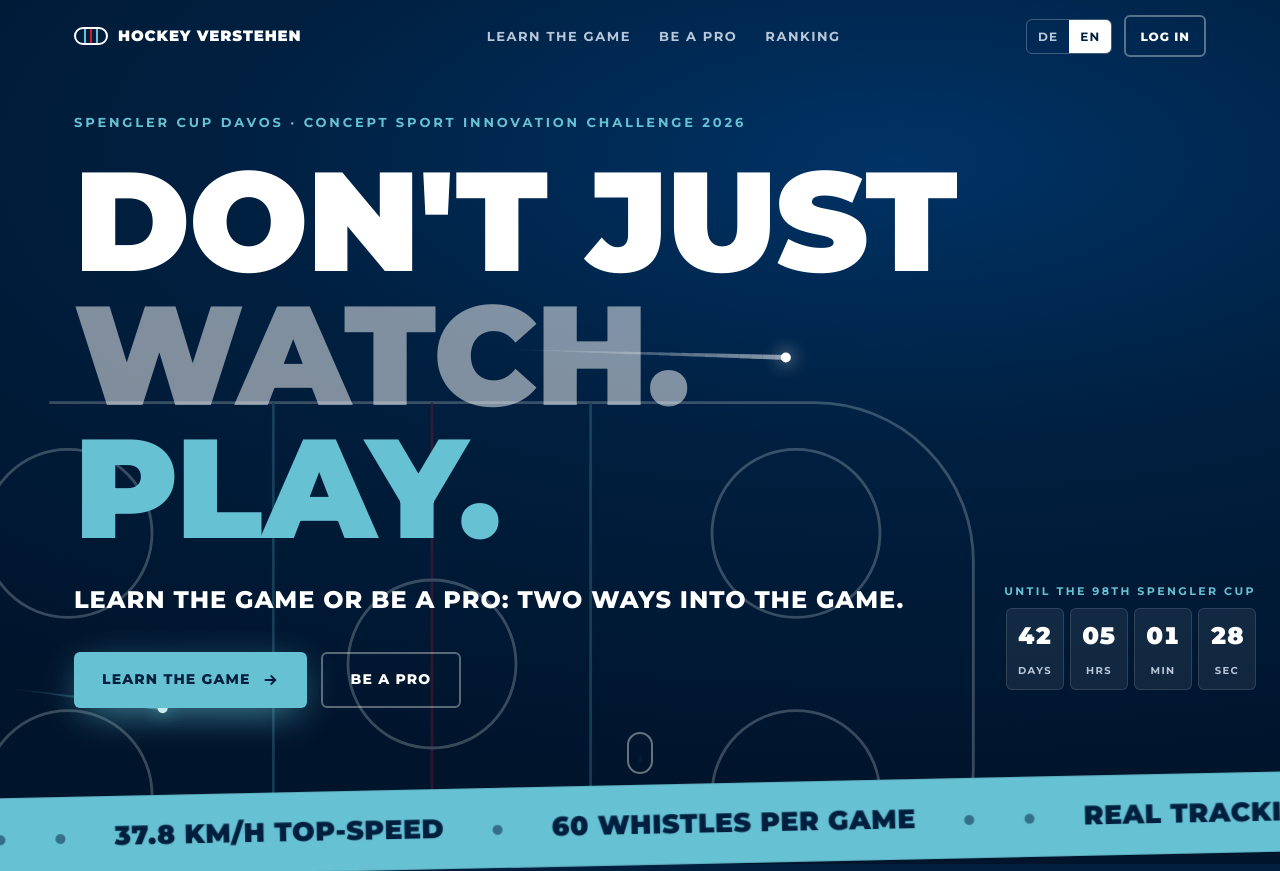
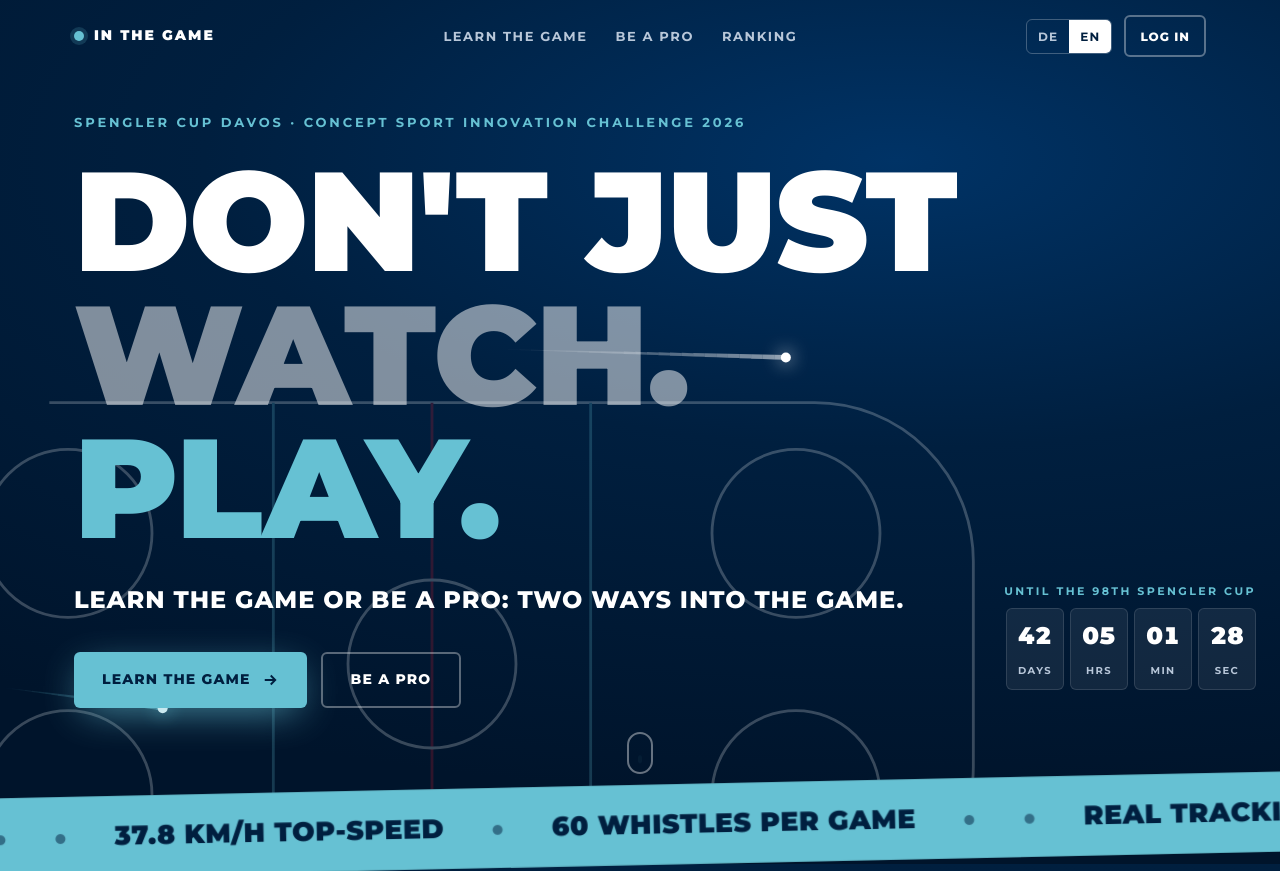
Before and after one commit to Bigfoggin/Ice_Hockey_interactive, a plain HTML site: page website/index.html in a window 1280 px wide. Shown: the top 871 px of the page. Drawn offline with Linux system fonts and the light colour scheme; a script that the page names is missing.

Commit message:
Website: neues Wortlogo «IN THE GAME»
Co-Authored-By: Claude Opus 5.5 <noreply@anthropic.com>

```diff
--- a/website/index.html
+++ b/website/index.html
@@ -3,7 +3,7 @@
 <head>
 <meta charset="utf-8">
 <meta name="viewport" content="width=device-width, initial-scale=1, viewport-fit=cover">
-<title>Be a Pro &amp; Learn the Game – Konzept für den Spengler Cup</title>
+<title>In the Game – Learn the Game &amp; Be a Pro</title>
 <!-- Ohne JavaScript bleibt alles sichtbar; Ein-Animationen nur mit .js -->
 <script>document.documentElement.classList.add('js')</script>
 <link rel="preconnect" href="https://fonts.googleapis.com">
@@ -215,6 +215,11 @@ footer b{color:var(--white)}
 .hero.has-game .rinklines{display:none}
 .hero.has-game::after{content:'';position:absolute;inset:0;background:linear-gradient(90deg,rgba(0,20,43,.92) 0%,rgba(0,20,43,.55) 55%,rgba(0,20,43,.2) 100%);pointer-events:none}
 .hero .wrap,.hero .count,.hero .scrollcue{z-index:3}
+
+/* Logo: ruhiges Wortlogo, der Punkt steht für den Puck */
+.logo{gap:10px;letter-spacing:.14em;font-size:14px}
+.logo i{width:10px;height:10px;border:0;border-radius:50%;background:var(--ice);box-shadow:0 0 0 4px rgba(102,193,211,.18)}
+.logo i::before,.logo i::after{display:none}
 /* Headline: drittes Wort wechselt */
 .hero h1 .w{position:relative}
 .hero h1 .w em{font-style:normal;display:block;position:absolute;left:0;top:0;opacity:0;transform:translateY(40%);transition:opacity .25s,transform .55s cubic-bezier(.2,.8,.2,1)}
@@ -256,7 +261,7 @@ html[lang="de"] [data-l="en"], html[lang="en"] [data-l="de"]{display:none !impor
 <body>
 
 <nav id="nav"><div class="wrap">
-  <a class="logo" href="#top"><i></i>HOCKEY VERSTEHEN</a>
+  <a class="logo" href="#top" aria-label="In the Game"><i></i>IN THE GAME</a>
   <div class="navlinks"><a href="#learn">Learn the Game</a><a href="#pro">Be a Pro</a><a href="#ranking"><span data-l="de">Rangliste</span><span data-l="en">Ranking</span></a></div>
   <div class="navr">
     <div class="langs" role="group" aria-label="Sprache / Language"><button data-setlang="de">DE</button><button data-setlang="en">EN</button></div>
@@ -353,7 +358,7 @@ html[lang="de"] [data-l="en"], html[lang="en"] [data-l="de"]{display:none !impor
 </div></section>
 
 <footer><div class="wrap">
-  <div><b>Hockey verstehen</b><br><span data-l="de">Prototyp für die Sport Innovation Challenge 2026.</span><span data-l="en">Prototype for the Sport Innovation Challenge 2026.</span><br><span data-l="de">Daten: Wisehockey, Final Spengler Cup vom 31.12.2025.</span><span data-l="en">Data: Wisehockey, Spengler Cup final of 31.12.2025.</span></div>
+  <div><b>In the Game</b><br><span data-l="de">Prototyp für die Sport Innovation Challenge 2026.</span><span data-l="en">Prototype for the Sport Innovation Challenge 2026.</span><br><span data-l="de">Daten: Wisehockey, Final Spengler Cup vom 31.12.2025.</span><span data-l="en">Data: Wisehockey, Spengler Cup final of 31.12.2025.</span></div>
   <div style="max-width:420px"><span data-l="de">Konzept eines Studierendenteams, kein offizielles Angebot des Spengler Cup Davos. Preis und Gewinnspiel sind symbolisch.</span><span data-l="en">Concept by a student team, not an official offer of the Spengler Cup Davos. Prize and contest are symbolic.</span></div>
 </div></footer>
 
@@ -572,7 +577,7 @@ document.querySelectorAll('.door').forEach(d => {
   const set = l => {
     l = l === 'en' ? 'en' : 'de';
     document.documentElement.lang = l;
-    document.title = l === 'en' ? 'Be a Pro & Learn the Game – Concept for the Spengler Cup' : 'Be a Pro & Learn the Game – Konzept für den Spengler Cup';
+    document.title = l === 'en' ? 'In the Game – Learn the Game & Be a Pro' : 'In the Game – Learn the Game & Be a Pro';
     document.querySelectorAll('[data-setlang]').forEach(b => b.classList.toggle('on', b.dataset.setlang === l));
     try { localStorage.setItem('hv_lang', l); } catch (e) { /* egal */ }
     renderAccount();
```
